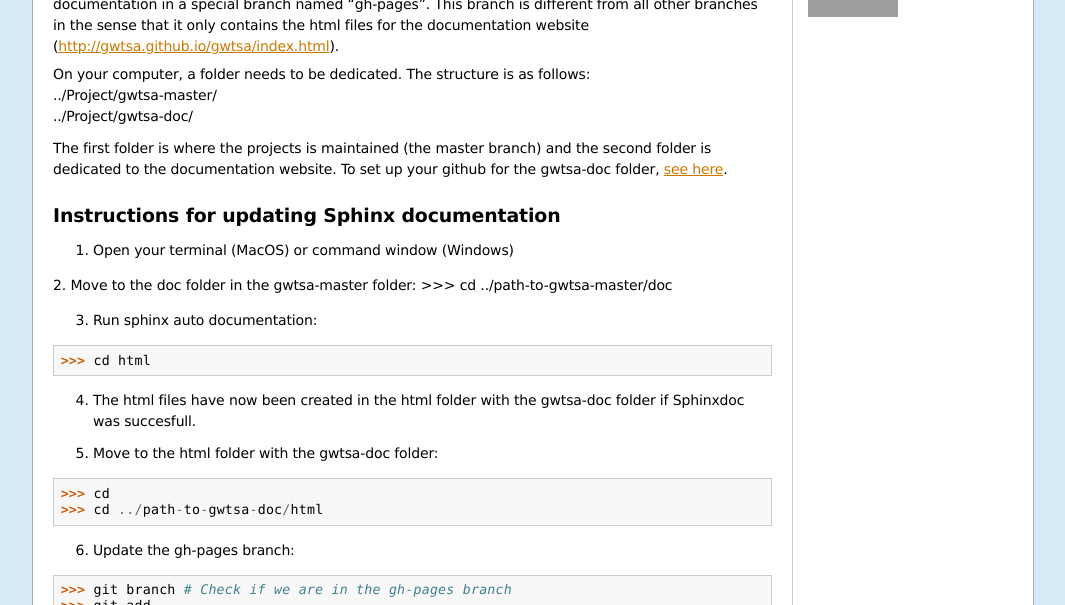
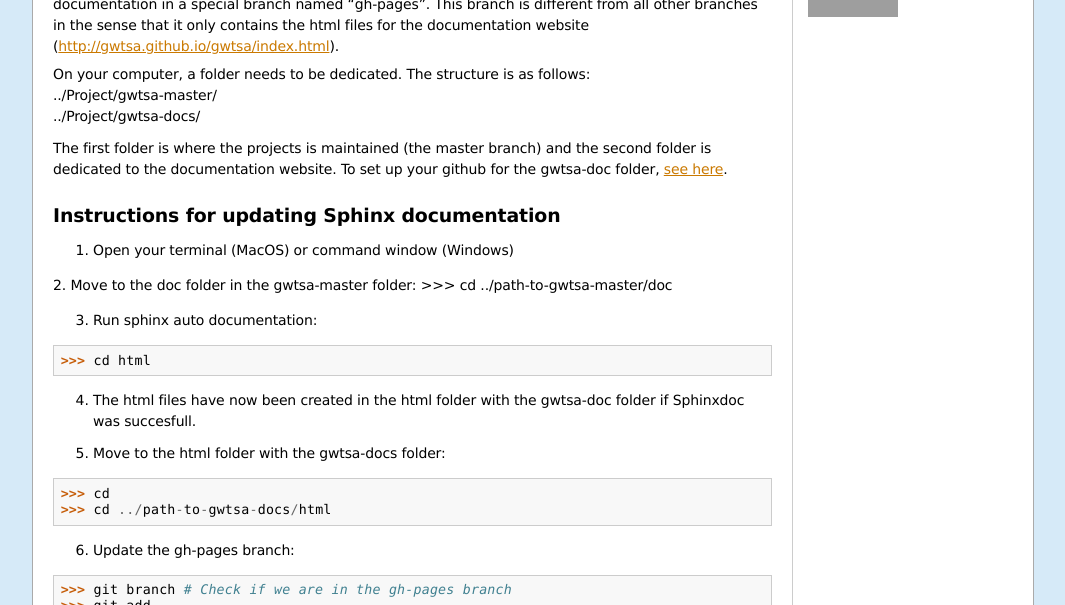
Before and after one commit to pastas/pastas, a Sphinx documentation site: the page built from doc/readme.rst, in a window 1280 px wide. Shown: the part 249-854 px from the top of the page, without its empty margins (107-1172 px from the left). Built offline with Sphinx 7.4.7, drawn with Linux system fonts in a browser that asks for light colours; grey boxes are pictures that could not be loaded.

Commit message:
Update readme.rst

```diff
--- a/doc/readme.rst
+++ b/doc/readme.rst
@@ -8,7 +8,7 @@ the documentation website (http://gwtsa.github.io/gwtsa/index.html).
 
 | On your computer, a folder needs to be dedicated. The structure is as follows:
 | ../Project/gwtsa-master/
-| ../Project/gwtsa-doc/
+| ../Project/gwtsa-docs/
 
 The first folder is where the projects is maintained (the master branch) and the second folder is dedicated to the
 documentation website. To set up your github for the gwtsa-doc folder, `see here
@@ -24,9 +24,9 @@ Instructions for updating Sphinx documentation
   >>> cd html
 
 4. The html files have now been created in the html folder with the gwtsa-doc folder if Sphinxdoc was succesfull.
-5. Move to the html folder with the gwtsa-doc folder:
+5. Move to the html folder with the gwtsa-docs folder:
   >>> cd
-  >>> cd ../path-to-gwtsa-doc/html
+  >>> cd ../path-to-gwtsa-docs/html
 
 6. Update the gh-pages branch:
   >>> git branch # Check if we are in the gh-pages branch
```
